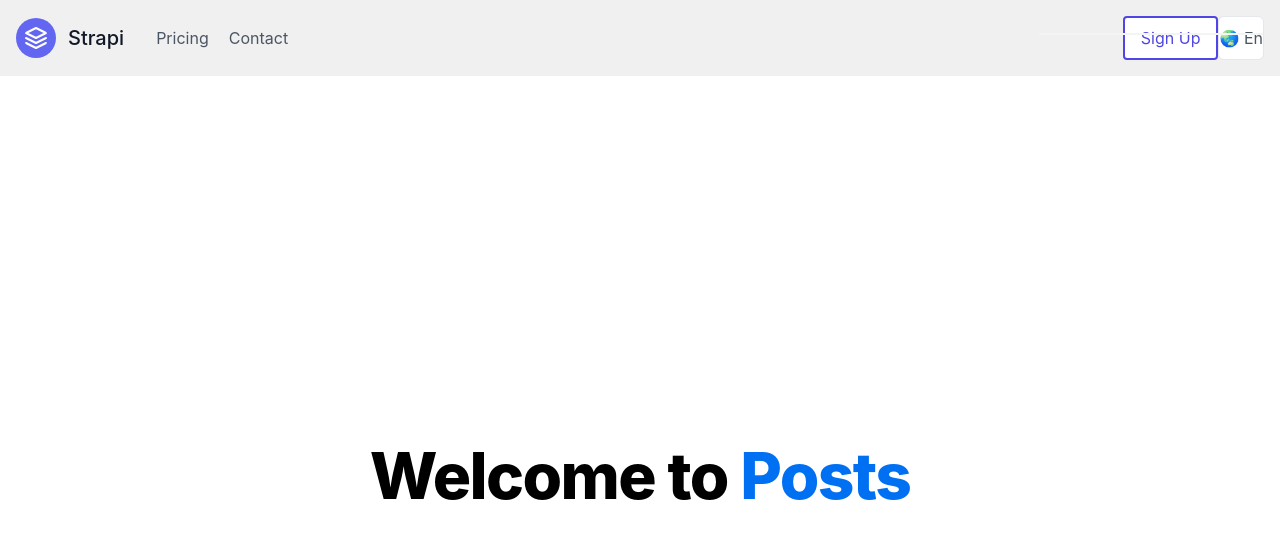
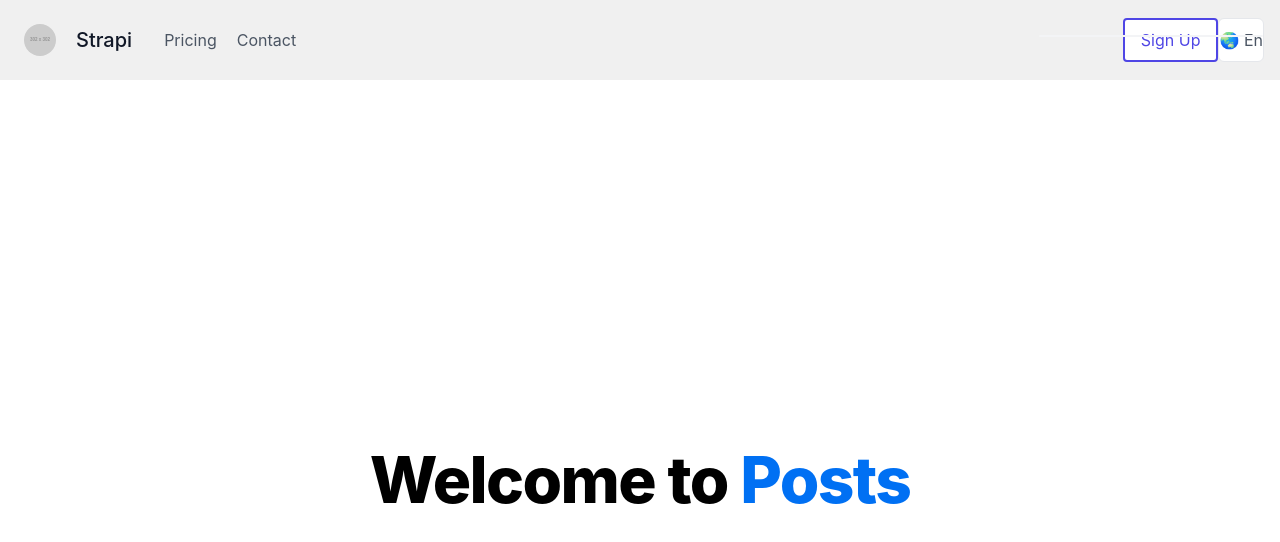
Before and after one commit to PaulBratslavsky/next-13-corporate-template, a Next.js app: page / in a window 1280 px wide. Shown: the top 542 px of the page. Built offline with nearby package versions, Linux system fonts and the light colour scheme.

Commit message:
placed placeholder for strapi logo

```diff
--- a/components/navbar.jsx
+++ b/components/navbar.jsx
@@ -1,5 +1,5 @@
 import React from 'react'
-import Image from 'next/image'
+// import Image from 'next/image'
 import Link from "next/link"
 import { Menu } from '@headlessui/react'
 
@@ -9,9 +9,7 @@ const NavBar = () => {
           <div className="container flex flex-col flex-wrap items-center p-1 mx-auto lg:p-0 md:flex-row">
             <a className="flex items-center mb-4 font-medium text-gray-900 title-font md:mb-0">
               {/* will substitute strapi logo here, first designing navbar */}
-              <svg xmlns="http://www.w3.org/2000/svg" fill="none" stroke="currentColor" stroke-linecap="round" stroke-linejoin="round" stroke-width="2" className="w-10 h-10 p-2 text-white bg-indigo-500 rounded-full" viewBox="0 0 24 24">
-                <path d="M12 2L2 7l10 5 10-5-10-5zM2 17l10 5 10-5M2 12l10 5 10-5"></path>
-              </svg>
+              <img src="https://dummyimage.com/302x302" className="w-12 h-12 p-2 text-white rounded-full" alt='Strapi logo placeholder' />
               <span className="ml-3 text-xl">Strapi</span>
             </a>
             <nav className="flex flex-wrap items-center justify-center text-base md:mr-auto md:ml-4 md:py-1 md:pl-4">
```
